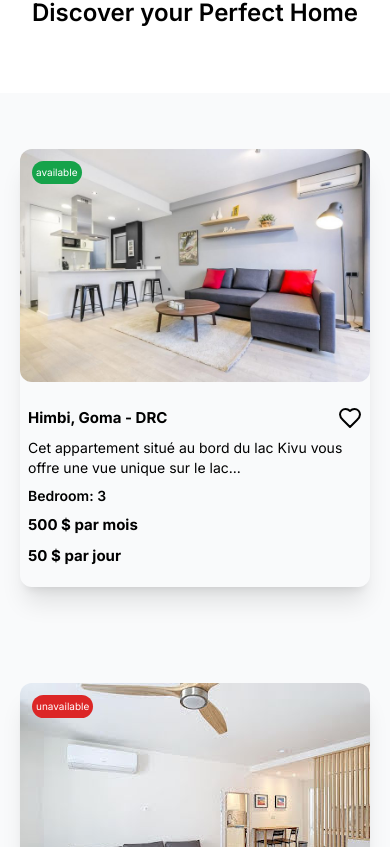
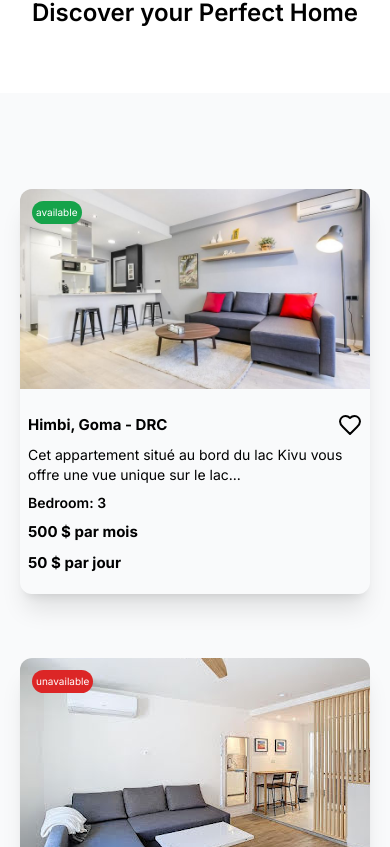
Before and after one commit to tipizzo/nyumbani, a Next.js app: page / in a window 390 px wide. Shown: the part 1477-2324 px from the top of the page. Built offline with nearby package versions, Linux system fonts and the light colour scheme; no server answers.

Commit message:
Fixing the responsive design

```diff
--- a/components/Feed.jsx
+++ b/components/Feed.jsx
@@ -5,9 +5,12 @@ const Feed = () => {
   return (
     <div className='mt-16'>
       <h1 className="text-2xl text-center font-semibold mb-12">Discover your Perfect Home</h1>
-      <section className='flex flex-col items-center justify-center mt-16 w-full bg-gray-50'>
-        <PropertyCard />
+      <section className='flex flex-col items-center justify-center mt-16 w-full bg-gray-50 py-10'>
+        <div className="max-w-screen-lg w-full">
+          <PropertyCard />
+        </div>
       </section>
+
     </div>
   )
 }
--- a/components/PropertyCard.jsx
+++ b/components/PropertyCard.jsx
@@ -7,27 +7,32 @@ import Link from "next/link";
 
 const PropertyCard = () => {
     return (
-        <>
-            <div className="grid grid-cols-1 sm:grid-cols-2 lg:grid-cols-4 gap-16 w-max mx-auto py-14 px-4">
+        <div className="w-full flex flex-col items-center">
+            {/* Grid Layout */}
+            <div className="grid grid-cols-1 sm:grid-cols-2 lg:grid-cols-4 gap-8 w-full max-w-fit sm:max-w-7xl mx-auto py-14 px-4">
                 {properties.map(property => (
-                    <div key={property.id} className="flex flex-col gap-1 max-w-[350px] cursor-pointer rounded-xl shadow-xl hover:bg-gray-100 transition-all duration-300 mb-8 pb-5">
-                        <Image
-                            src={property.image}
-                            width={350}
-                            height={300}
-                            alt=""
-                            className="rounded-xl"
-                        />
+                    <div key={property.id} className="flex flex-col gap-1 max-w-[350px] sm:max-w-[500px] w-full cursor-pointer rounded-xl shadow-xl hover:bg-gray-100 transition-all duration-300 mb-8 pb-5 relative">
+                        <div className="relative w-full h-[200px]">
+                            <Image
+                                src={property.image}
+                                layout="fill"
+                                objectFit="cover"
+                                alt=""
+                                className="rounded-t-xl"
+                            />
+                        </div>
                         <span className={`absolute w-max text-[10px]
                             ${property.availability === "available" ? "bg-green-600"
                                 : property.availability === "unavailable" ? "bg-red-600"
                                     : property.availability === "pending" ? "bg-orange-600"
                                         : "bg-gray-600"}
-                             text-white m-3 p-1 rounded-xl`}>{property.availability}</span>
+                            text-white m-3 p-1 rounded-xl`}>
+                            {property.availability}
+                        </span>
                         <div className="flex flex-col gap-2 mt-5 px-2">
                             <div className="flex items-center justify-between">
                                 <p className="text-[15px] font-bold">{property.neighborhood}, {property.city} - {property.country}</p>
-                                <p className="flex gap-1 text-[15px] font-bold items-center"><Heart className="" /></p>
+                                <p className="flex gap-1 text-[15px] font-bold items-center"><Heart /></p>
                             </div>
                             <p className="text-sm font-light">{property.description}</p>
                             <p className="text-sm font-semibold">Bedroom: {property.bedroom}</p>
@@ -35,15 +40,16 @@ const PropertyCard = () => {
                             <p className="text-[15px] font-bold">{property.daily_price} $ par jour</p>
                         </div>
                     </div>
+                ))}
+            </div>
 
-                ))}
-
-                <button className="flex border-2 mx-auto border-green-600 items-center justify-center p-2 rounded-xl">
-                    <Link href="" className="flex gap-2 text-sm">Explore More <ArrowRight /></Link>
-                </button>
+            {/* Centered Button */}
+            <div className="w-full flex justify-center mt-8">
+                <Link href="" className="border-2 border-green-600 flex items-center justify-center p-2 rounded-xl gap-2 text-sm">
+                    Explore More <ArrowRight />
+                </Link>
             </div>
-        </>
-
+        </div>
     )
 }
 
```
